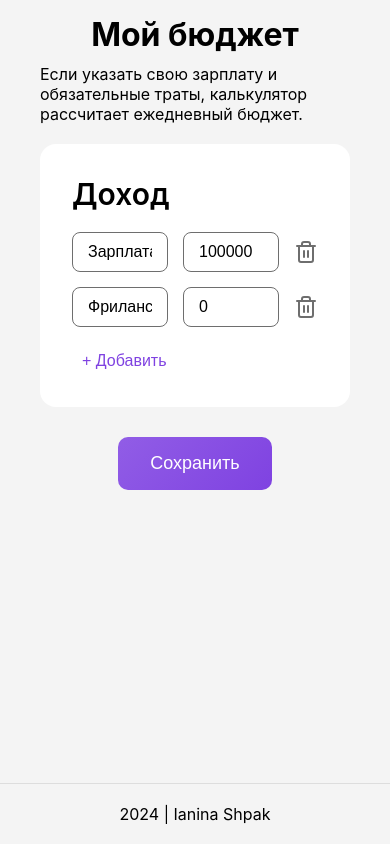
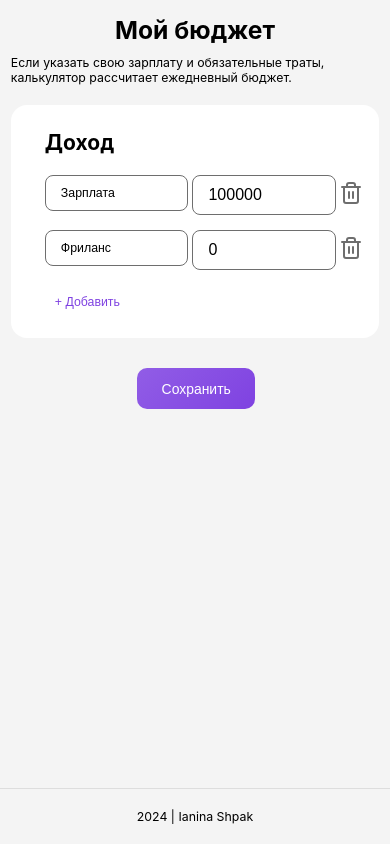
Before and after one commit to YaninaShpak/daily_balance, a React (Vite) app: page / in a window 390 px wide. Built offline with nearby package versions, Linux system fonts and the light colour scheme.

Commit message:
feat: add media queries

```diff
--- a/src/components/EditableList/EditableList.module.css
+++ b/src/components/EditableList/EditableList.module.css
@@ -2,15 +2,15 @@
   display: flex;
   flex-direction: column;
   row-gap: 20px;
+
+  min-width: 350px;
+  padding: 2rem;
+  padding-right: 68px;
+
+  font-size: 1rem;
+
   background-color: var(--color-white-100);
   border-radius: 16px;
-  padding: 2rem;
-  font-size: 16px;
-}
-
-.title {
-  font-size: 30px;
-  font-weight: 600;
 }
 
 .list {
@@ -20,7 +20,39 @@
 }
 
 .item {
+  position: relative;
   display: flex;
-  align-items: center;
+  align-items: flex-start;
   column-gap: 15px;
 }
+
+.textUnderline {
+  padding-bottom: 2px;
+  border-bottom: 1px solid var(--color-black-100);
+}
+
+@media (max-width: 1280px) {
+  .root {
+    padding: 2rem calc(30vw * 100 / 1440);
+    padding-right: calc(68vw * 100 / 1440);
+    font-size: 14px;
+  }
+
+  .item {
+    column-gap: calc(15vw * 100 / 1440);
+  }
+}
+
+@media (max-width: 1115px) {
+  .root {
+    padding-right: calc(45px + (68 - 45) * ((100vw - 320px) / (1115 - 320)));
+  }
+}
+
+@media (max-width: 400px) {
+  .root {
+    min-width: 300px;
+    padding: 2rem calc(20px + (40 - 24) * ((100vw - 320px) / (400 - 320)));
+    padding-right: calc(30px + (45 - 30) * ((100vw - 320px) / (400 - 320)))
+  }
+}
--- a/src/components/Result/Result.module.css
+++ b/src/components/Result/Result.module.css
@@ -1,12 +1,23 @@
 .root {
-  grid-column: 2 / 3;
-  grid-row: 2 / 3;
-  justify-self: center;
   display: flex;
   flex-direction: column;
   row-gap: 10px;
+
+  padding: 2rem;
+  width: 55%;
+
   background-color: var(--color-purple-50);
   border-radius: 16px;
-  padding: 2rem;
-  width: 50vw;
 }
+
+@media (max-width: 1115px) {
+  .root {
+    width: calc(363px + (520 - 320) * ((100vw - 320px) / (1115 - 320)));
+  }
+}
+
+@media (max-width: 400px) {
+  .root {
+    width: calc(300px + (380 - 300) * ((100vw - 320px) / (400 - 320)));
+  }
+}
--- a/src/components/Savings/Savings.module.css
+++ b/src/components/Savings/Savings.module.css
@@ -1,11 +1,25 @@
 .root {
-  grid-column: 1 / 2;
   display: flex;
   flex-direction: column;
   row-gap: 10px;
+
+  width: 40%;
+  padding: 2rem;
+
+  font-size: 16px;
+
   background-color: var(--color-white-100);
   border-radius: 16px;
-  padding: 2rem;
-  font-size: 16px;
-  width: 100%;
 }
+
+@media (max-width: 1115px) {
+  .root {
+    width: calc(363px + (520 - 320) * ((100vw - 320px) / (1115 - 320)));
+  }
+}
+
+@media (max-width: 400px) {
+  .root {
+    width: calc(300px + (380 - 300) * ((100vw - 320px) / (400 - 320)));
+  }
+}
--- a/src/components/buttons/RemoveButton/RemoveButton.module.css
+++ b/src/components/buttons/RemoveButton/RemoveButton.module.css
@@ -1,7 +1,24 @@
 .root {
+  position: absolute;
+  top: 6px;
+  right: -35px;
+
   display: grid;
   place-items: center;
-  cursor: pointer;
+
   border: none;
   background-color: transparent;
+  cursor: pointer;
 }
+
+@media (hover: hover) {
+  .root svg:hover {
+    stroke: var(--color-orange-100);
+  }
+}
+
+@media (max-width: 1115px) {
+  .root {
+    right: calc(-26px + (-35 - (-26)) * ((100vw - 320px) / (1115 - 320)));
+  }
+}
--- a/src/components/buttons/SaveButton/SaveButton.module.css
+++ b/src/components/buttons/SaveButton/SaveButton.module.css
@@ -1,12 +1,25 @@
 .root {
-  grid-column: 1 / 2;
-  align-self: start;
-  justify-self: start;
   padding: 1rem 2rem;
-  font-size: 18px;
+  margin-left: 1%;
+
+  font-size: 1.13rem;
   color: var(--color-white-100);
-  background: linear-gradient(135deg, var(--color-purple-90), var(--color-purple-100));
+
+  background-image: linear-gradient(135deg, var(--color-purple-90), var(--color-purple-100));
   border: none;
   border-radius: 10px;
   cursor: pointer;
+  transition: background-image 1s linear;
 }
+
+@media (min-width: 1115.9px) {
+  .root {
+    align-self: start;
+  }
+}
+
+@media (hover:hover) {
+  .root:hover {
+    background-image: linear-gradient(135deg, var(--color-purple-100), var(--color-purple-90));
+  }
+}
--- a/src/index.css
+++ b/src/index.css
@@ -58,7 +58,13 @@ h1 {
 }
 
 html {
-  min-height: 100%;
+  min-height: 100vh;
+}
+
+@media (max-width: 1115px) {
+  html {
+    font-size: calc(12px + ((16 - 12) + (16 - 12) * 0.7) * ((100vw - 320px) / 1440));
+  }
 }
 
 body {
@@ -70,17 +76,13 @@ body {
 }
 
 #root {
-  min-height: 100%;
+  min-height: 100vh;
 }
 
 .container {
   margin: 0 auto;
-  padding: 0 40px;
-  max-width: var(--maxWidth);
-
-  @media (max-width: var(--minWidth)) {
-    padding: 0 10px;
-  }
+  padding: 0 calc(40vw * 100 / 1440);
+  max-width: var(--maxWidthContainer);
 }
 
 .visuallyHidden {
```
